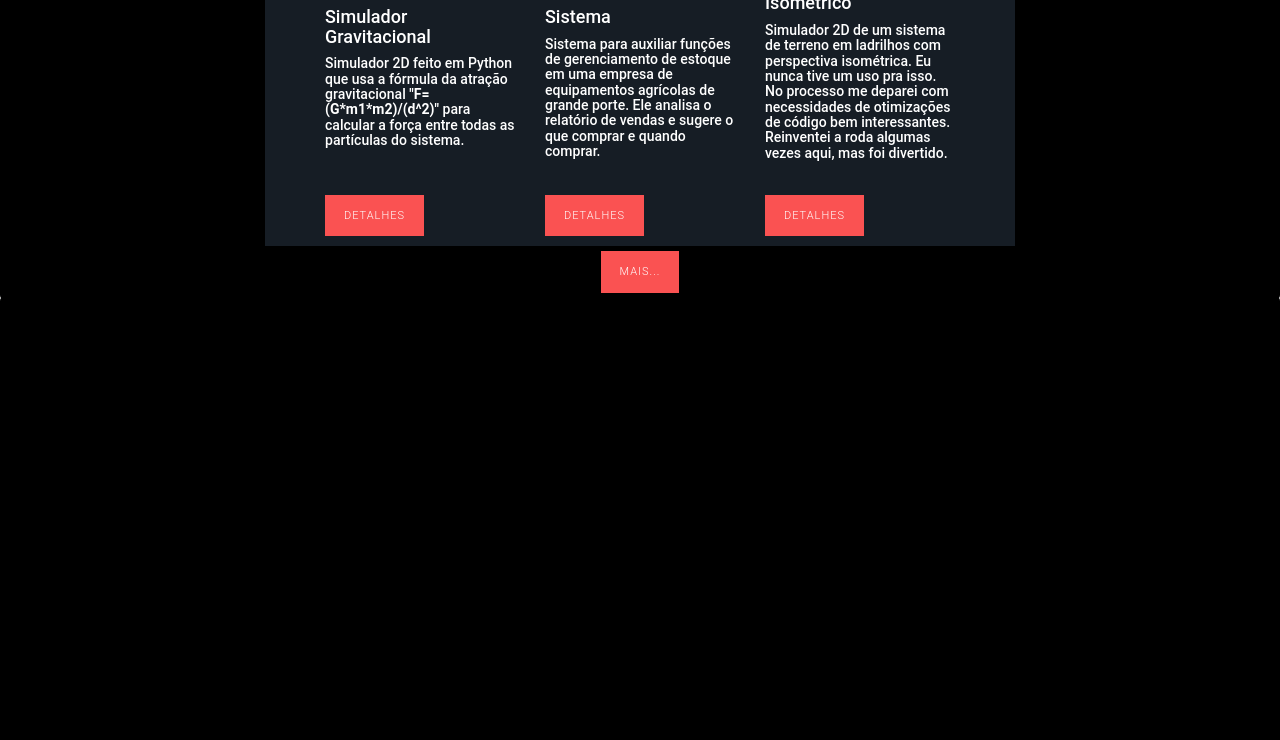
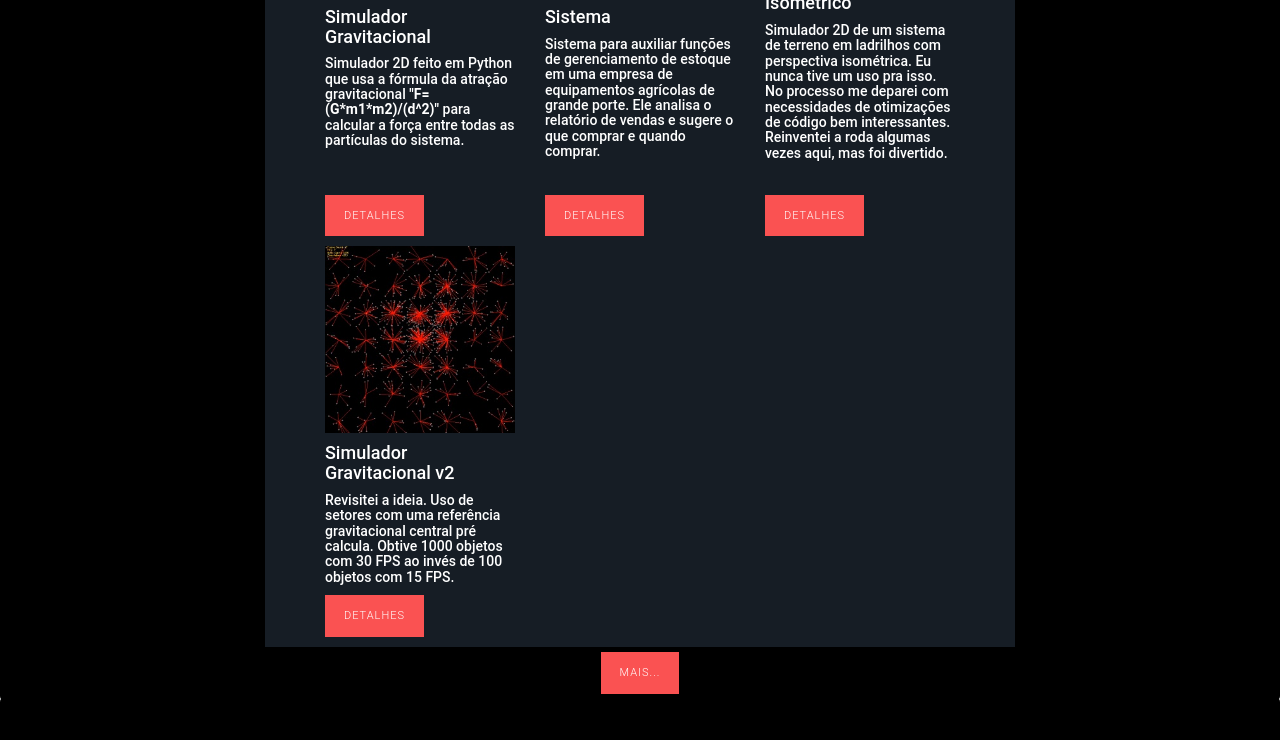
Before and after one commit to lsschlieper/cv, a plain HTML site: page works.html in a window 1280 px wide. Shown: the part 724-1464 px from the top of the page. Drawn offline with nearby package versions, Linux system fonts and the light colour scheme.

Commit message:
Add files via upload

```diff
--- a/works.html
+++ b/works.html
@@ -121,6 +121,25 @@ https://templatemo.com/tm-505-stacked
               </div>
 
               <!--This is a comment. Comments are not displayed in the browser-->
+              <div class="row" style="padding-bottom: 10px">
+                <div class="col-md-12">
+                  <div class="owl-carousel owl-theme projects-container">
+                    <div>
+                      <div class="project-item" style="color: white; height: 350"> <img src="data/videos/simulador gravidade v2_mini.jpg" alt="">
+                        <div class="text-content">
+                          <h4>Simulador Gravitacional v2</h4>
+                          <h5>Revisitei a ideia. Uso de setores com uma referência gravitacional central pré calcula. Obtive 1000 objetos com 30 FPS ao invés de 100 objetos com 15 FPS.</h5>
+                        </div>
+                      </div>
+                      <div class="primary-button"> <a href="https://youtu.be/MsZBDm9zxo0">Detalhes</a> </div>
+                    </div>
+
+					</div>
+                </div>
+              </div>
+
+              <!--This is a comment. Comments are not displayed in the browser-->
+
 
             </div>
 
```
